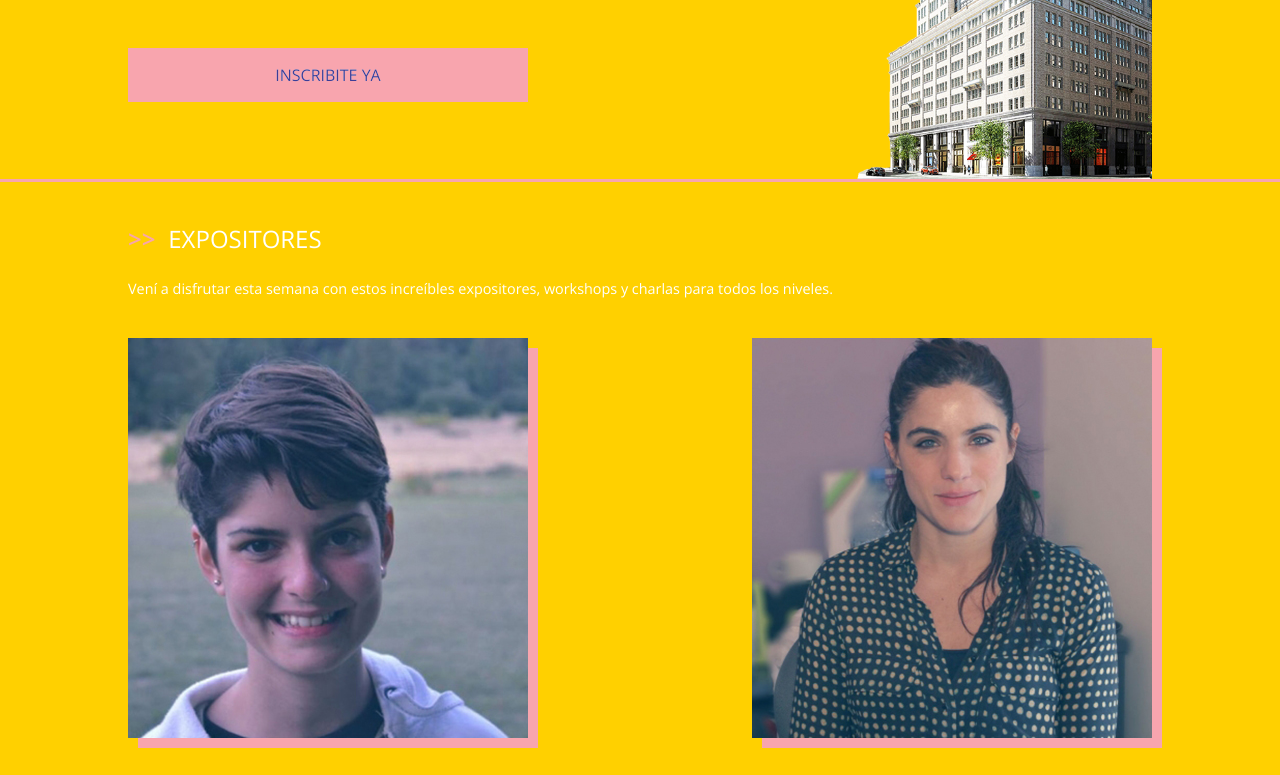
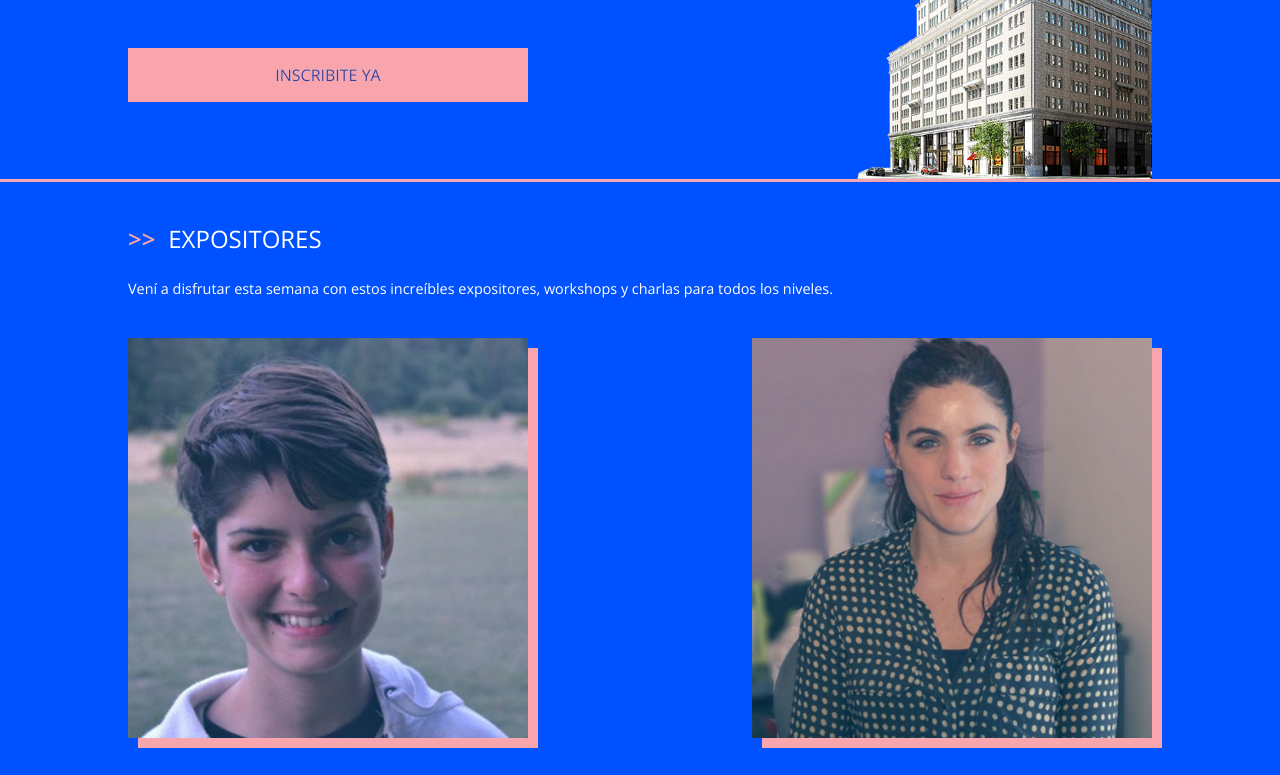
Before and after one commit to Makygimenez/prueba-wm, a plain HTML site: page index.html in a window 1280 px wide. Shown: the part 401-1176 px from the top of the page. Drawn offline with nearby package versions, Linux system fonts and the light colour scheme.

Commit message:
ahora sos azul

```diff
--- a/css/style.css
+++ b/css/style.css
@@ -7,7 +7,7 @@
   box-sizing: border-box; }
 
 body {
-  background-color: #ffd000;
+  background-color: #0051ff;
   font-family: "Open Sans", sans-serif;
   color: #FFF;
   overflow-x: hidden; }
```
